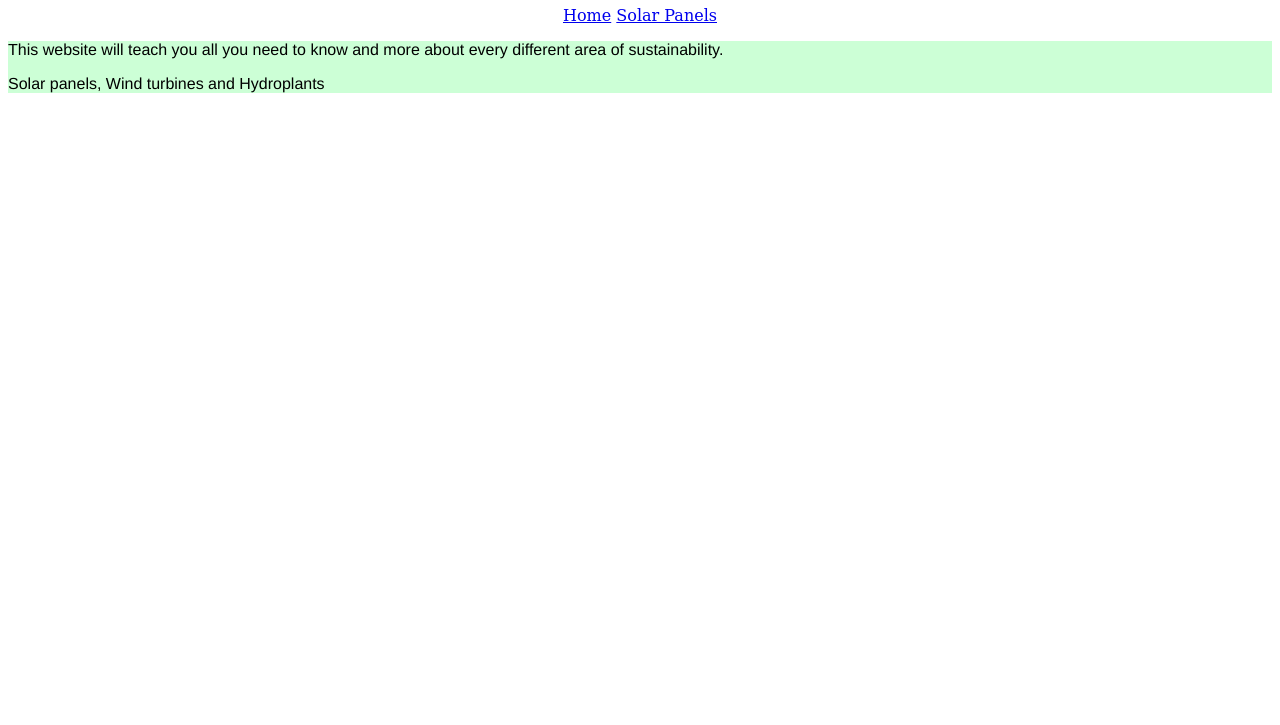
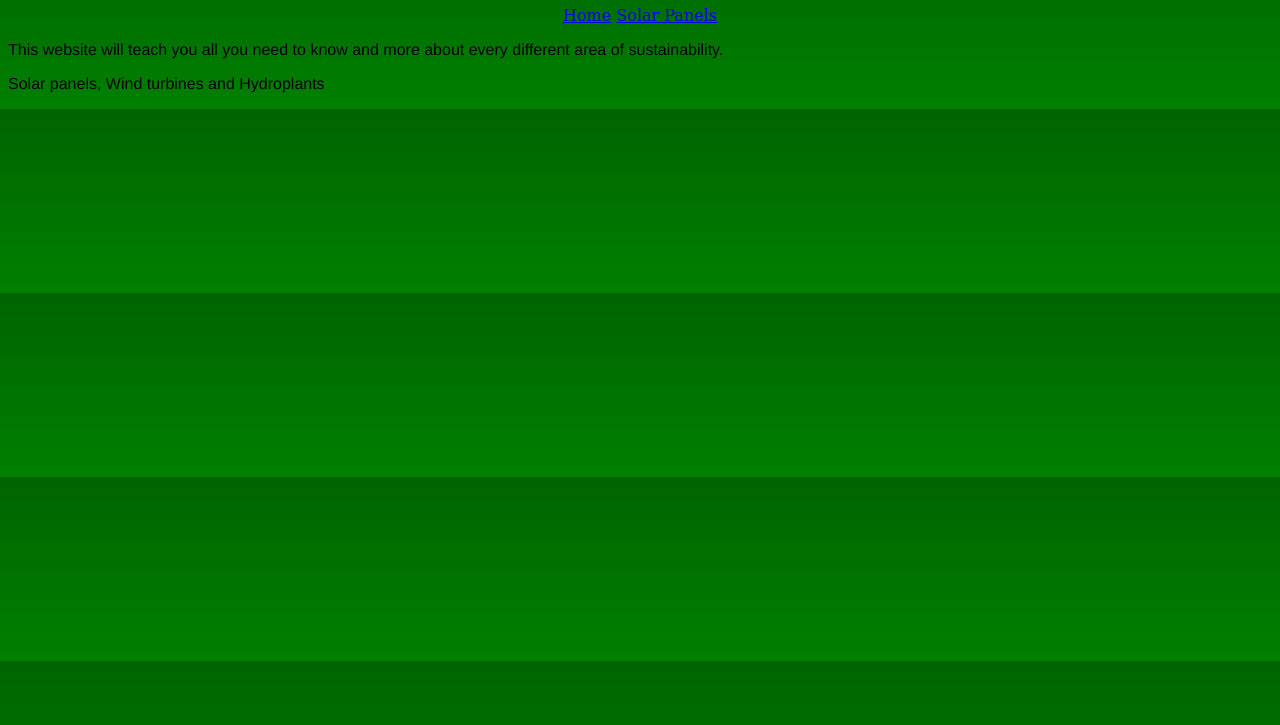
Before and after one commit to Nebrok/The-Green-Encyclopedia, a plain HTML site: page index.html in a window 1280 px wide. Shown: the part 75-800 px from the top of the page. Drawn offline with Linux system fonts and the light colour scheme.

Commit message:
Add files via upload

```diff
--- a/standard.css
+++ b/standard.css
@@ -2,7 +2,7 @@
 
 
 body {
-	background: linear-gradient(-45, darkgreen, green);
+	background: linear-gradient(180deg, darkgreen, green);
 	font-family: Constantia, "Lucida Bright", "DejaVu Serif", Georgia, "serif";
 
 }
@@ -11,7 +11,7 @@ body {
 div {
 	margin: auto;
 	font-family: Gotham, "Helvetica Neue", Helvetica, Arial, "sans-serif";
-	background-color: rgba(0,255,51,0.20);
+
 
 
 }
```
